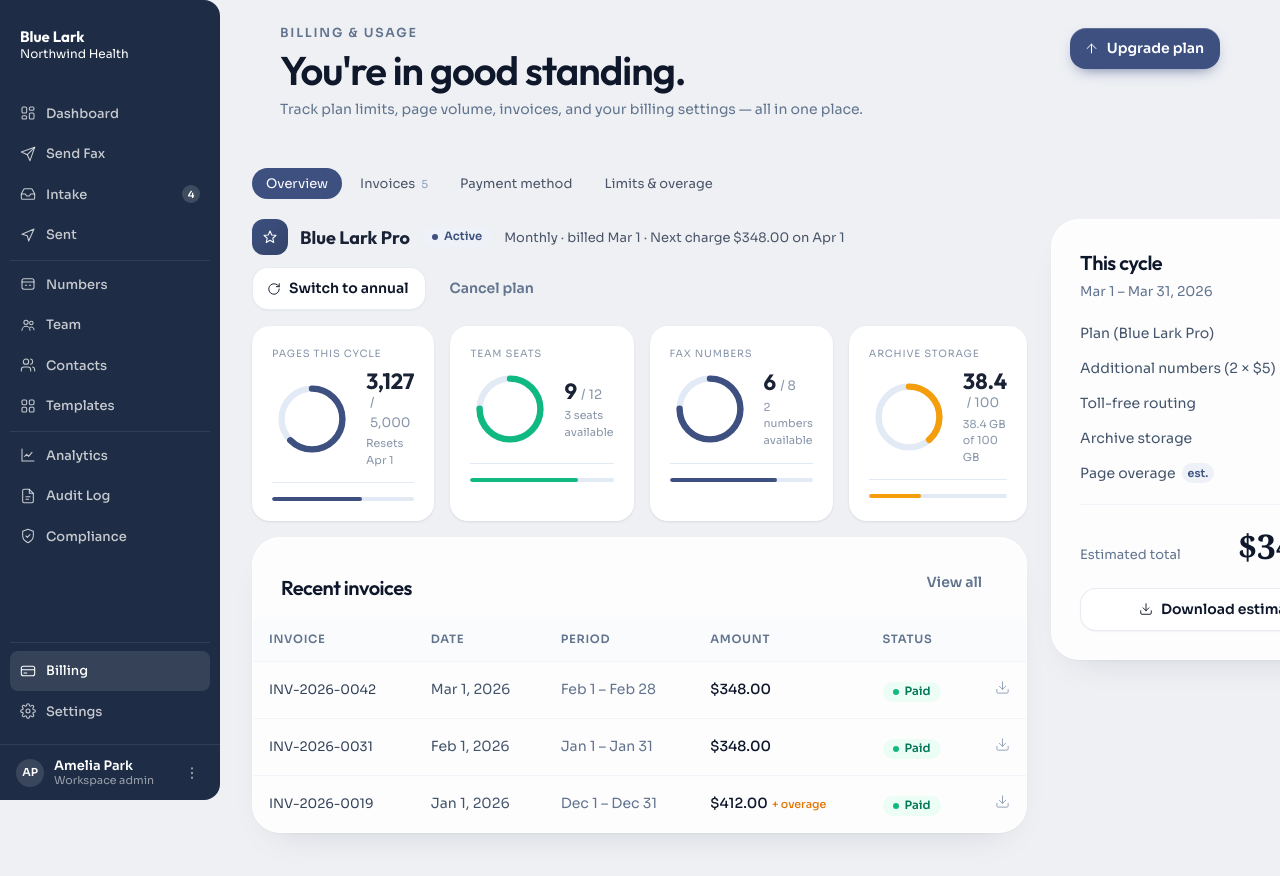
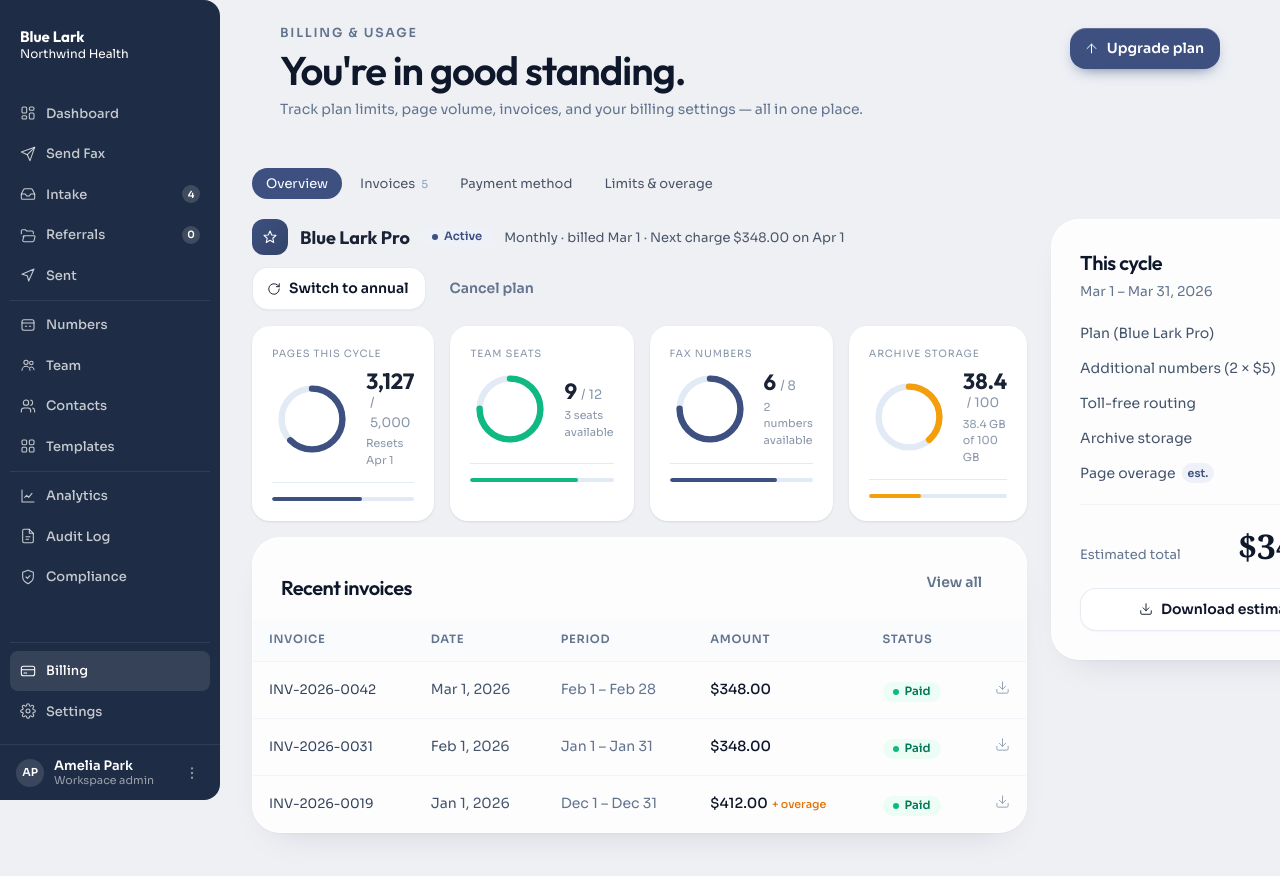
Before and after one commit to kschulze3142/design-prototype, a Next.js app: page /app/billing in a window 1280 px wide. Shown: the top 876 px of the page. Built offline with nearby package versions, Linux system fonts and the light colour scheme.

Commit message:
FE-030: Add Referrals nav item with badge and stub route

```diff
--- /dev/null
+++ b/app/app/referrals/page.tsx
@@ -0,0 +1,3 @@
+export default function ReferralsPage() {
+  return <div className="p-8 text-[var(--color-text-secondary)]">Referrals coming soon.</div>;
+}
--- a/components/app/AppSidebar.tsx
+++ b/components/app/AppSidebar.tsx
@@ -205,6 +205,7 @@
       badge: n.badge,
     })),
   },
+  { href: '/app/referrals', label: 'Referrals', icon: 'FolderOpen', badge: 0 },
   { href: '/app/sent', label: 'Sent', icon: 'Sent' },
 ];
 const DIRECTORY: NavItem[] = [
@@ -247,7 +248,7 @@
                 <Ico size={16} />
               </span>
               <span style={{ flex: 1 }}>{item.label}</span>
-              {item.badge && item.badge > 0 && (
+              {item.badge !== undefined && (
                 <span style={{
                   background: 'var(--sidebar-badge-bg)',
                   color: 'var(--sidebar-text-active)',
--- a/components/app/icons.tsx
+++ b/components/app/icons.tsx
@@ -57,4 +57,5 @@
   Sparkle: (p: any) => <Icon {...p}><path d="M12 3v1"/><path d="M12 20v1"/><path d="M3 12h1"/><path d="M20 12h1"/><path d="M18.4 5.6-.7.7"/><path d="M6.3 17.7l-.7.7"/><path d="M5.6 5.6l.7.7"/><path d="M17.7 17.7l.7.7"/><circle cx="12" cy="12" r="4"/></Icon>,
   Wand: (p: any) => <Icon {...p}><path d="m15 5 4 4"/><path d="M13 7 8.7 2.7a2.41 2.41 0 0 0-3.4 0L2.7 5.3a2.41 2.41 0 0 0 0 3.4L7 13"/><path d="m8 6 2 2"/><path d="m2 22 5.5-5.5"/><path d="M13.4 15.9 15 22l6-6-6.1-1.6"/><path d="m13 13 4.5 4.5"/></Icon>,
   Globe: (p: any) => <Icon {...p}><circle cx="12" cy="12" r="10"/><path d="M12 2a14.5 14.5 0 0 0 0 20 14.5 14.5 0 0 0 0-20"/><path d="M2 12h20"/></Icon>,
+  FolderOpen: (p: any) => <Icon {...p}><path d="M6 14 4 20a2 2 0 0 0 1.9 2H19a2 2 0 0 0 2-1.5l1.5-6a1 1 0 0 0-1-1.3H6.4a2 2 0 0 0-1.9 1.3Z"/><path d="M2 10V6a2 2 0 0 1 2-2h4l2 2h8a2 2 0 0 1 2 2v2"/></Icon>,
 };
```
